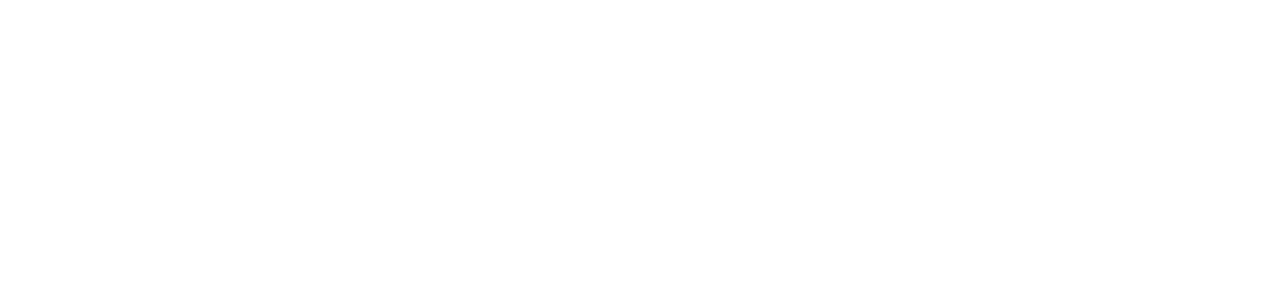
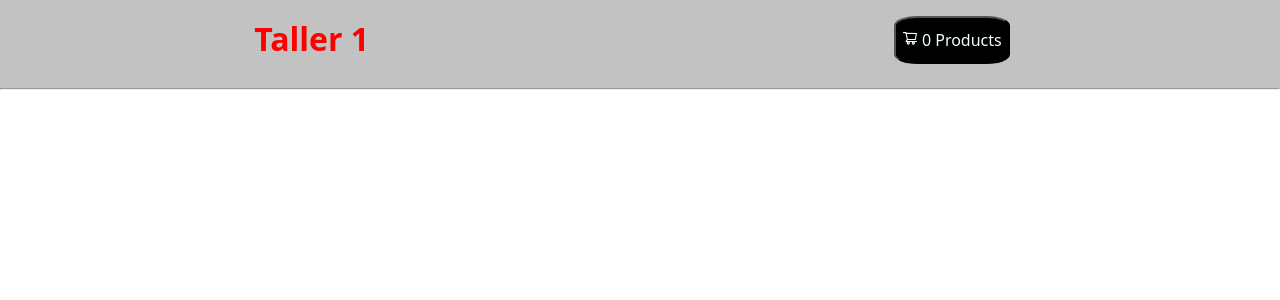
Before and after one commit to CRISTIANRENDON17/ExamenParcial, a React (Vite) app: page / in a window 1280 px wide. Shown: the top 300 px of the page. Built offline with nearby package versions, Linux system fonts and the light colour scheme.

Commit message:
Tercer commit, add database and icons and navbar

```diff
--- a/src/App.jsx
+++ b/src/App.jsx
@@ -1,9 +1,14 @@
+import Navbar from './Modules/Navbar/Navbar.jsx';
 import Style from './App.module.css';
 import './styles/index.css';
 
 function App() {
   return (
-    <div className={Style.App}>
+    <div className={Style.container}>
+      <div className={Style.Navbar}>
+        <Navbar></Navbar>
+        <hr />
+      </div>
 
     </div>
   )
--- a/src/App.module.css
+++ b/src/App.module.css
@@ -0,0 +1,9 @@
+.container{
+    width: 100%;
+    height: 100%;
+    background-color: rgba(128, 128, 128, 0.478);
+}
+
+.Navbar{
+    width: 100%;
+}
--- /dev/null
+++ b/src/Modules/Navbar/Navbar.jsx
@@ -0,0 +1,11 @@
+import Style from './Navbar.module.css';
+import {AiOutlineShoppingCart} from '@react-icons/all-files/ai/AiOutlineShoppingCart';
+
+const Navbar = () => {
+	return <div className={Style.container}>
+        <h1 className={Style.titulo}>Taller 1</h1>
+        <button className={Style.button}><AiOutlineShoppingCart/> 0 Products </button>
+    </div>;
+};
+
+export default Navbar;
--- /dev/null
+++ b/src/Modules/Navbar/Navbar.module.css
@@ -0,0 +1,20 @@
+.container{
+    width: 100%;
+    display: flex; /*hace que los objetos sea flexibles*/
+    justify-content: space-around; /* les da espacio entre los objetos*/
+}
+
+.titulo{
+    color: red;
+}
+
+.button{
+    background-color: #000000;
+    color: azure;
+    border-radius: 20%;
+    margin: 1rem;
+}
+
+.button:hover{
+    color: red;
+}
```
Also changed, not shown: package.json (+5 -3 lines), src/Modules/DataBase/Data.js (added, +37 -0 lines), 1 other file (tests, documents, lock files or other folders).
